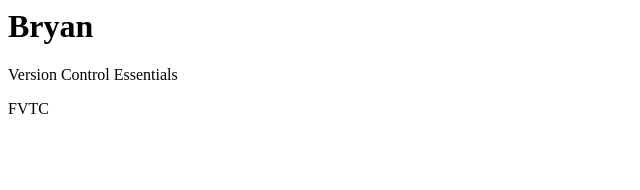
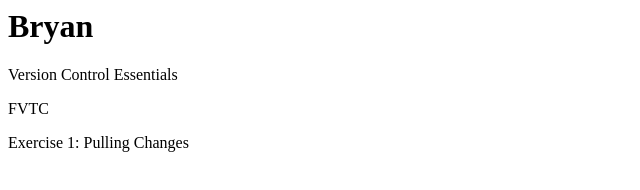
Before and after one commit to BryAllison/demo1, a plain HTML site: page index.html in a window 1280 px wide. Shown: the whole page, without its empty margins (0-640 px from the left). Drawn offline with Linux system fonts and the light colour scheme.

Commit message:
Exercise 1

```diff
--- a/index.html
+++ b/index.html
@@ -2,5 +2,7 @@
 <p>Version Control Essentials</p>
 
 <p>FVTC</p>
+<p> Exercise 1: Pulling Changes </p>
 
 <!-- Pineapple Belongs on Pizza -->
+ <!-- Another Paragraph -->
```
